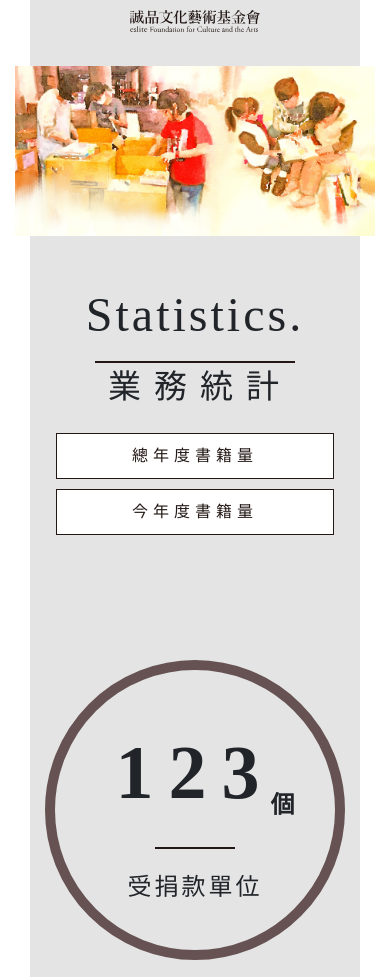
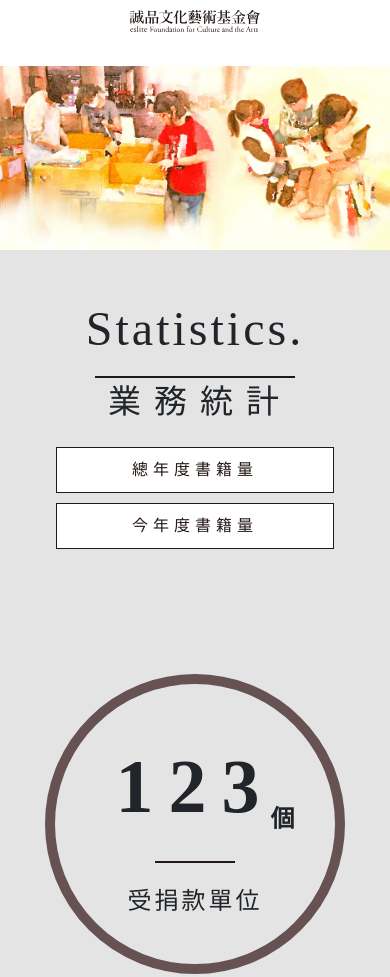
Before and after one commit to xiaowt1205/eslite, a plain HTML site: page index.html in a window 390 px wide. Shown: the top 977 px of the page. Drawn offline with nearby package versions, Linux system fonts and the light colour scheme.

Commit message:
index 手機板
nav、splah寬度100%

```diff
--- a/css/index.scss
+++ b/css/index.scss
@@ -258,6 +258,10 @@ main {
             padding: 0px 30px;
         }
 
+        @media(max-width: 576px){
+            padding: 0;
+        }
+
         .slash {
             position: absolute;
             width: 100%;
@@ -271,6 +275,11 @@ main {
             @media screen and (max-width:1600px) {
                 width: calc(100% - 60px);
                 padding: 0px 30px;
+            }
+
+            @media(max-width: 576px){
+                width: 100%;
+                left: 0;
             }
         }
     }
@@ -320,7 +329,9 @@ main {
 
     .container {
 
-        padding-bottom: 100px;
+        .pd{
+            padding-bottom: 100px;
+        }
 
         .content {
             & :nth-child(1) .card {
--- a/css/main.scss
+++ b/css/main.scss
@@ -10,8 +10,13 @@
 header{
     height: 840px;
 
+
     @media(max-width: 576px){
         height: unset;
+
+        &.container{
+            padding: 0;
+        }
     }
 
     nav{
@@ -21,6 +26,7 @@ header{
 
         @media(max-width: 576px){
             padding: 10px 0;
+            background-color: $fc-white;
         }
 
         ul{
```
Also changed, not shown: index.html (+1 -1 lines), css/index.css, css/main.css, 2 other files.
